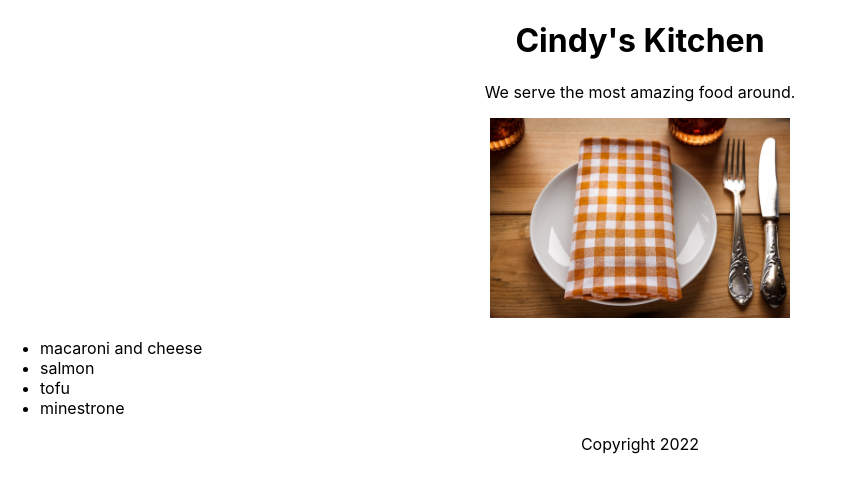
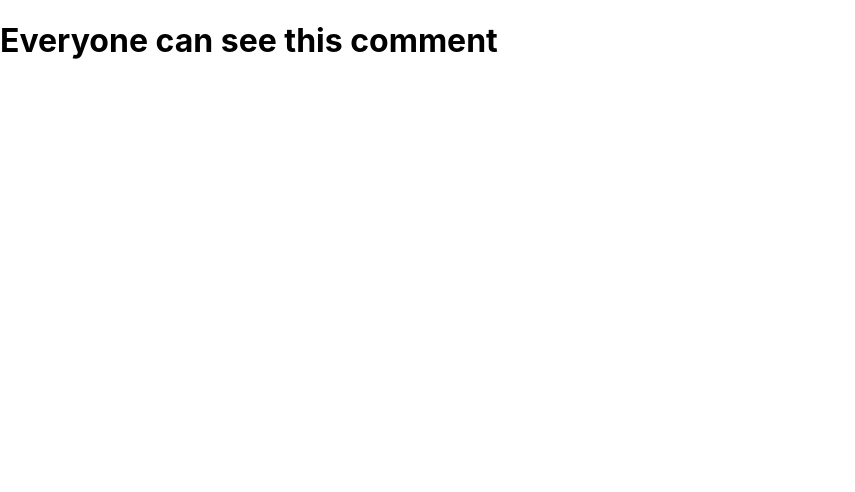
Before and after one commit to JiayueChen/react-essentials, a React (Create React App) app: page / in a window 1280 px wide. Shown: the top 492 px of the page, without its empty margins (0-855 px from the left). Built offline with nearby package versions, Linux system fonts and the light colour scheme.

Commit message:
check state

```diff
--- a/src/App.js
+++ b/src/App.js
@@ -1,57 +1,27 @@
 import React from "react";
 import "./App.css";
-import restaurant from "./restaurant.jpg"
+import restaurant from "./restaurant.jpg";
 
-function Header(props) {
-  return (
-    <header>
-      <h1>{props.name}'s Kitchen</h1>
-    </header>
-  );
+function SecreteComponent() {
+  return <h1>Secret informaton for authorized users only</h1>
+}
+function Regularcomponent() {
+  return <h1>Everyone can see this comment</h1>
 }
 
-function Main(props) {
+function App(props) {
+  // check props.authorized value
   return (
-    <section>
-      <p>We serve the most {props.adjective} food around.</p>
-      {/* adding image */}
-      <img src={restaurant} height={200} alt="napkin and table" />
-      {/* use JS camelcase for css style  */}
-      <ul style={{textAlign: "left"}}>
-        {props.dishes.map((dish)=> (
-          <li key={dish.id}>{dish.title}</li>
-        ))}
-      </ul>
-    </section>
-  );
-}
+    <>
+      {props.authorized ? <SecreteComponent/> : <Regularcomponent />  }
+    </>
+  )
 
-function Footer(props) {
-  return (
-    <footer>
-      <p>Copyright {props.year}</p>
-    </footer>
-  );
-}
-
-const dishes = [
-  "macaroni and cheese",
-  "salmon",
-  "tofu",
-  "minestrone"
-];
-
-const dishObjects = dishes.map((dish, i) => ({id: i, title: dish}))
-
-function App() {
-  return (
-    <div className="App">
-      <Header name="Cindy"/>
-      {/* pass dishobject with key as id */}
-      <Main adjective="amazing" dishes={dishObjects}/>
-      <Footer year={new Date().getFullYear()}/>
-    </div>
-  );
+  // if(props.authorized) {
+  //   return <SecreteComponent/>;
+  // } else {
+  //   return <Regularcomponent />;
+  // }
 }
 
 export default App;
--- a/src/index.js
+++ b/src/index.js
@@ -3,27 +3,7 @@ import ReactDOM from "react-dom";
 import "./index.css";
 import App from "./App";
 
-function AppTwo() {
-    return <h1>this is the second app</h1>;
-}
 ReactDOM.render(
-    // we can't render two sibling component unless they're wrapped in another tag like <div>
-    // <div>
-    //     <App />
-    //     <AppTwo/>
-    // </div>,
-
-    // <React.Fragment></React.Fragment> or <></> can be used to wrap content without adding extra div
-    // <React.Fragment>
-    //     <App />
-    //     <AppTwo/>
-    // </React.Fragment>,
-
-    // <>
-    //     <App />
-    //     <AppTwo/>
-    // </>,
-
-    <App />,
+    <App authorized={false} />,
     document.getElementById("root")
 );
```
